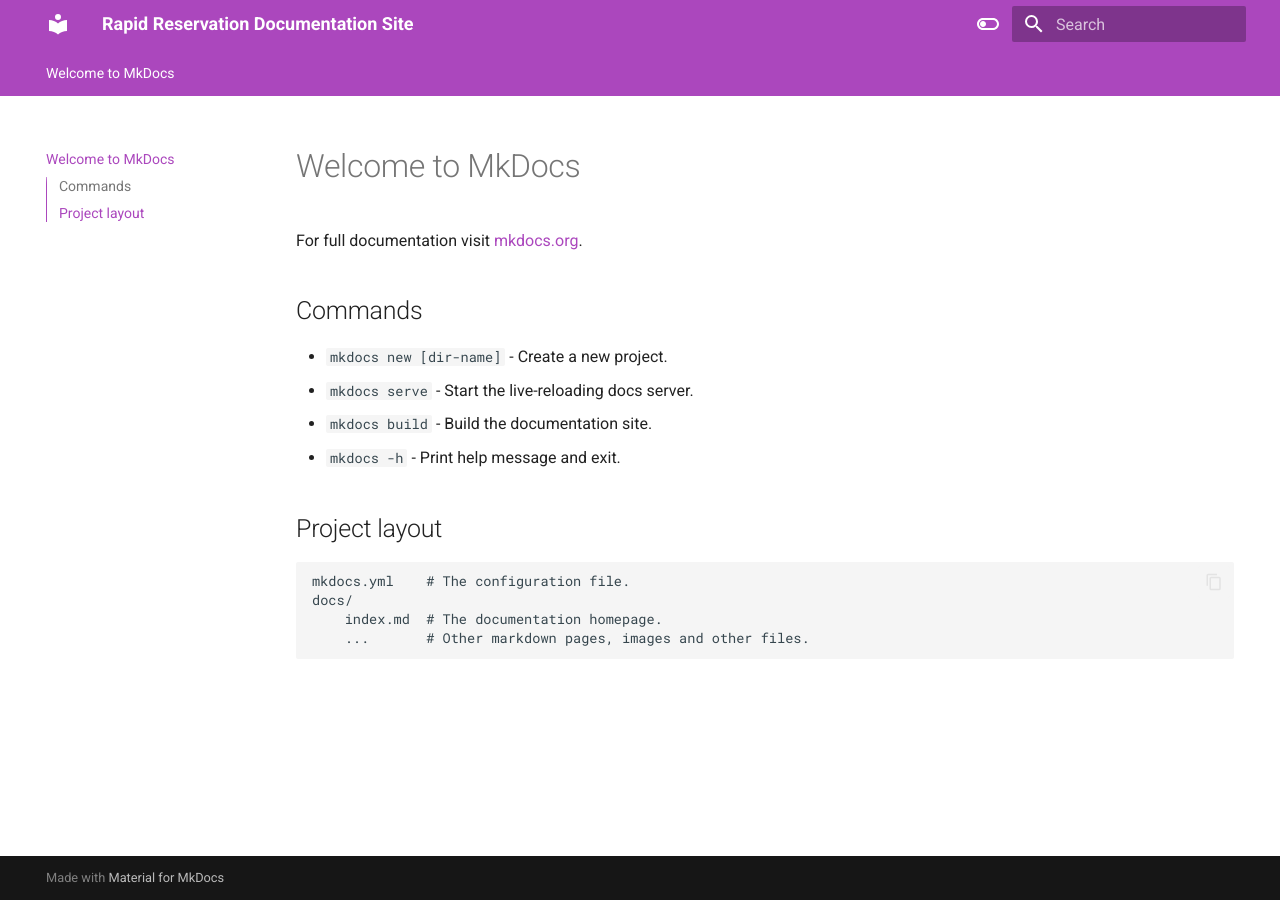
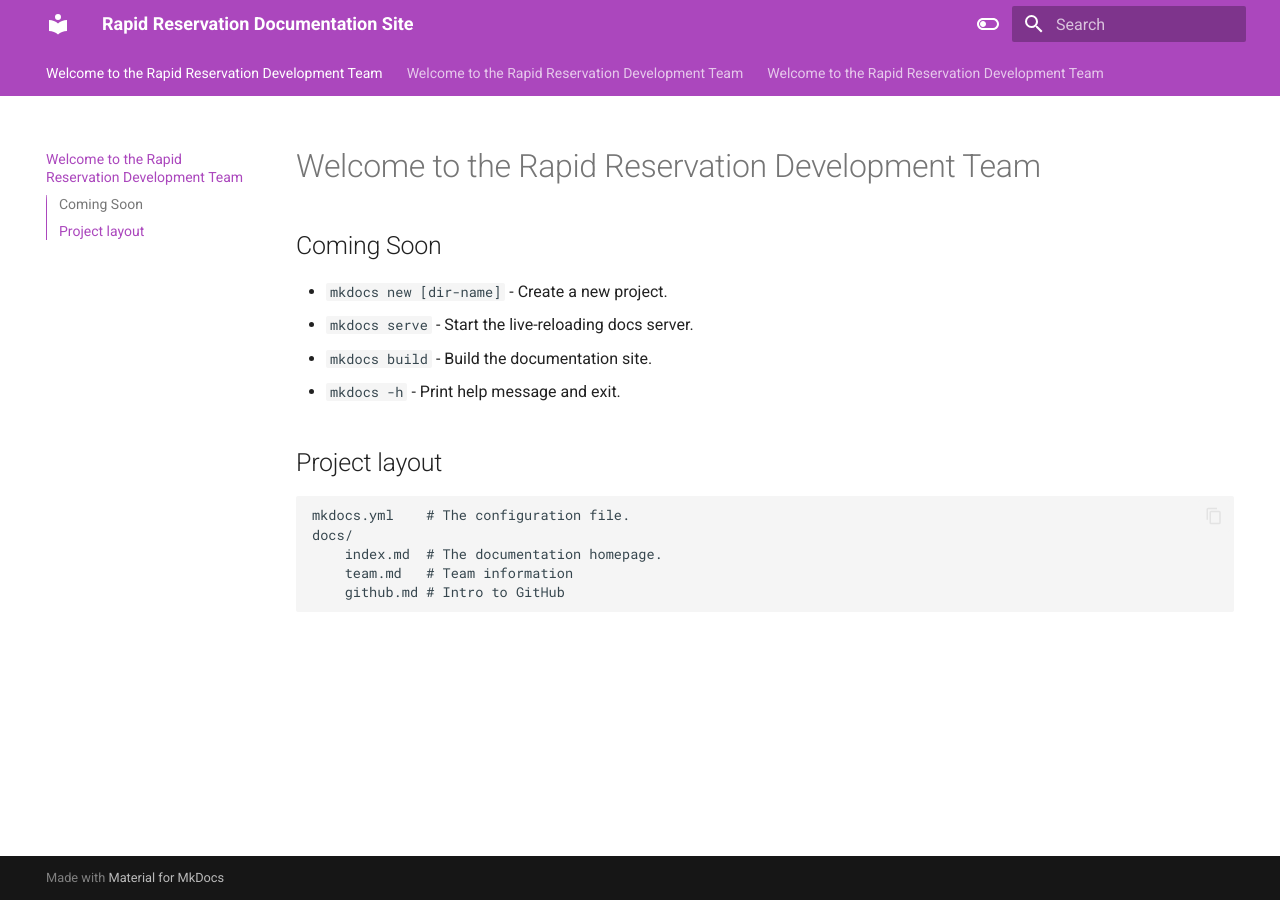
Before and after one commit to Rapid-Reservation/rapid-reservation-docs, an MkDocs documentation site: the page built from docs/index.md, in a window 1280 px wide. Built offline with MkDocs 1.6.1 and Material for MkDocs 9.7.7, drawn with Linux system fonts in a browser that asks for light colours.

Commit message:
updated info

```diff
--- /dev/null
+++ b/docs/github.md
@@ -0,0 +1,13 @@
+# Welcome to the Rapid Reservation Development Team
+
+## Source Control
+
+We will be heavily relying on Git for version control, using GitHub to host our repositories and GitHub Actions for any automation we might need.
+
+# Guides and Tutorials
+
+- Here are some helpful guides for using GitHub:
+  - [Getting Started](https://docs.github.com/en/get-started/quickstart)
+  - [Git, GitHub, & GitHub Desktop for Beginners](https://www.youtube.com/watch?v=8Dd7KRpKeaE&t=60s)
+
+### MORE COMING SOON
--- a/docs/index.md
+++ b/docs/index.md
@@ -1,17 +1,16 @@
-# Welcome to MkDocs
+# Welcome to the Rapid Reservation Development Team
 
-For full documentation visit [mkdocs.org](https://www.mkdocs.org).
+## Coming Soon
 
-## Commands
-
-* `mkdocs new [dir-name]` - Create a new project.
-* `mkdocs serve` - Start the live-reloading docs server.
-* `mkdocs build` - Build the documentation site.
-* `mkdocs -h` - Print help message and exit.
+- `mkdocs new [dir-name]` - Create a new project.
+- `mkdocs serve` - Start the live-reloading docs server.
+- `mkdocs build` - Build the documentation site.
+- `mkdocs -h` - Print help message and exit.
 
 ## Project layout
 
     mkdocs.yml    # The configuration file.
     docs/
         index.md  # The documentation homepage.
-        ...       # Other markdown pages, images and other files.
+        team.md   # Team information
+        github.md # Intro to GitHub
```
Also changed, not shown: docs/team.md (added, +27 -0 lines).
